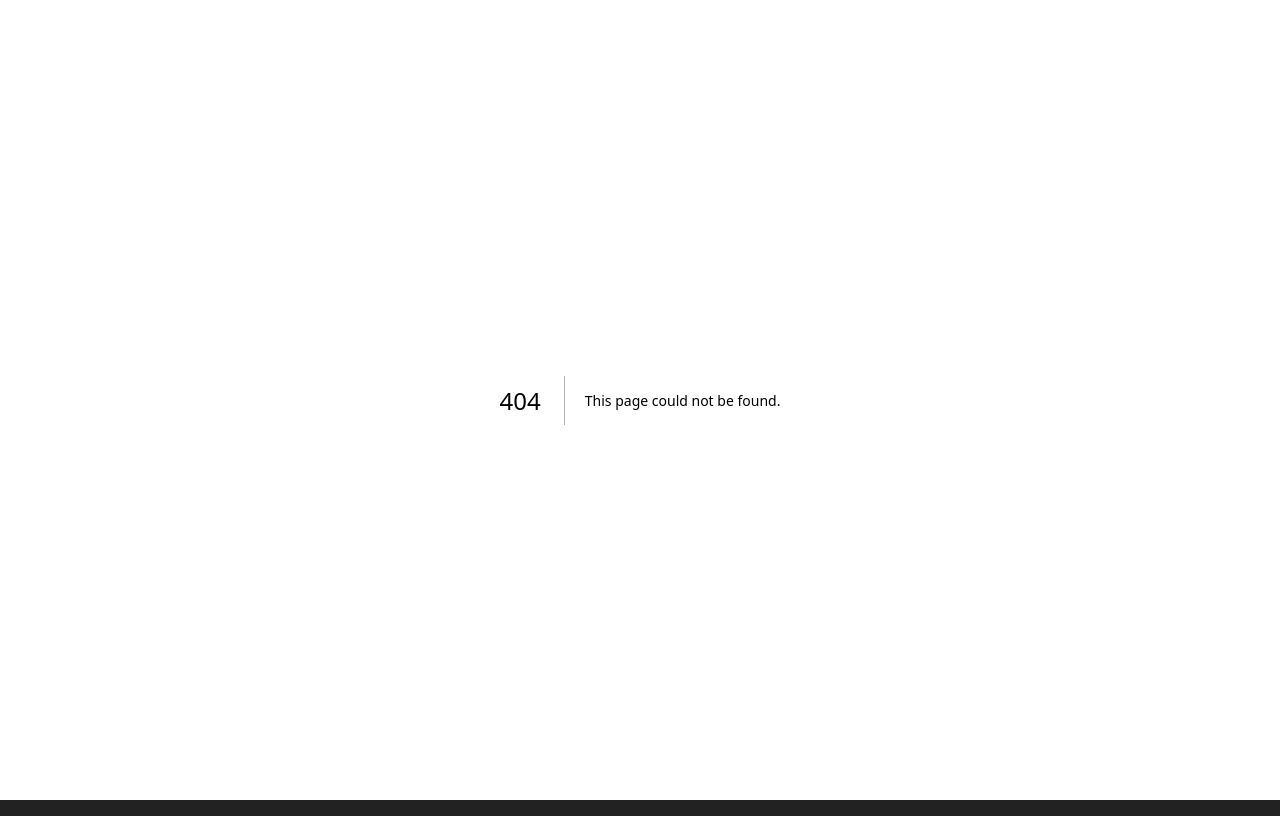
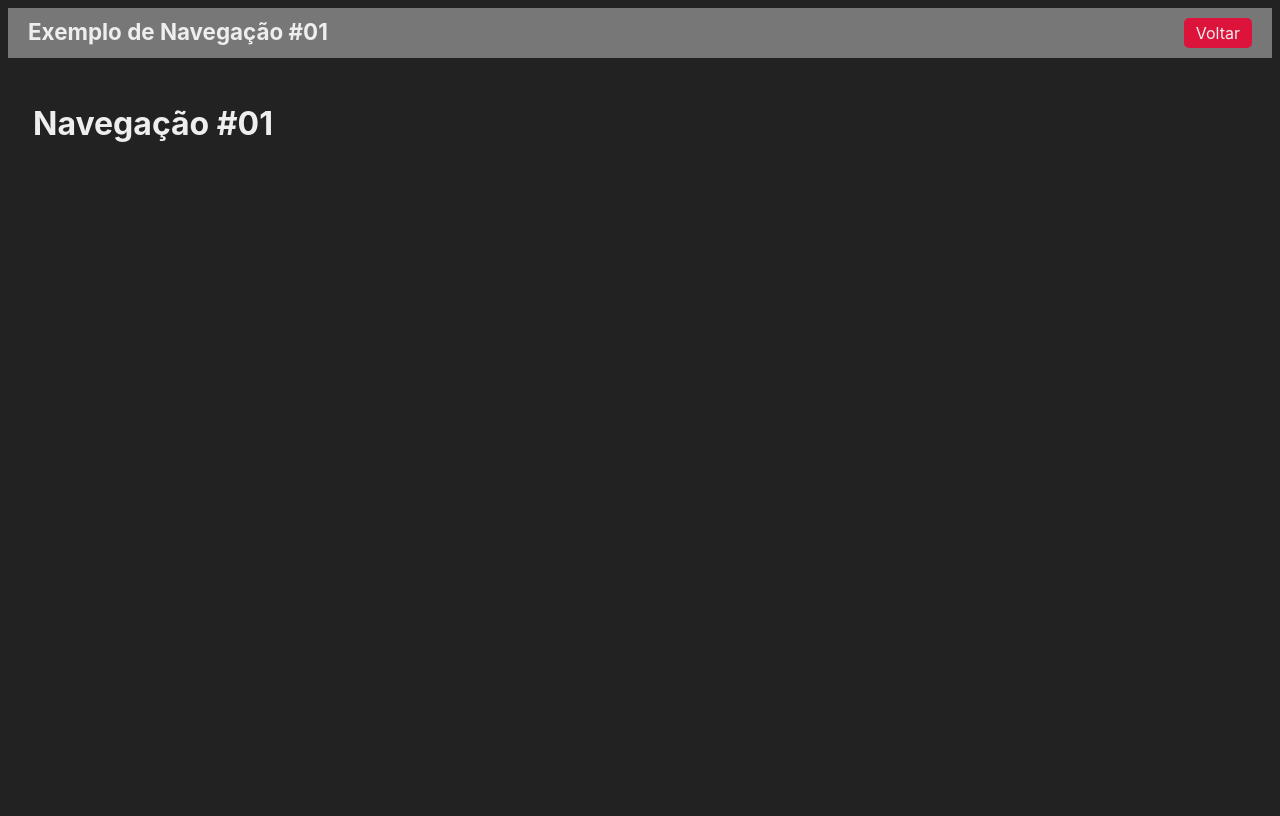
Before and after one commit to diogolima013/project-cadastro_nextJs, a Next.js app: page /navegacao in a window 1280 px wide. Before the commit this address had no page. Built offline with nearby package versions, Linux system fonts and the light colour scheme.

Commit message:
Simple Navigation

```diff
--- a/src/pages/index.jsx
+++ b/src/pages/index.jsx
@@ -12,6 +12,7 @@
           <Navegador texto='Estiloso' destino='/estiloso'/>
           <Navegador texto='Exemplo' destino='/exemplo'cor='#9400d3'/>
           <Navegador texto='JSX' destino='/jsx' cor='crimson'/>
+          <Navegador texto='Navegação #01' destino='/navegacao' cor='green'/>
         </div>
     )
 }
--- /dev/null
+++ b/src/pages/navegacao/index.jsx
@@ -0,0 +1,10 @@
+import Layout from "../../components/Layout";
+
+export default function Navegacao() {
+    return (
+        <Layout titulo='Exemplo de Navegação #01'>
+            <h1>Navegação #01</h1>
+        </Layout>
+    )
+
+}
--- a/src/styles/Navegador.module.css
+++ b/src/styles/Navegador.module.css
@@ -2,4 +2,5 @@
     padding: 30px;
     margin: 10px;
     border-radius: 8px;
+    cursor:pointer;
 }
```
